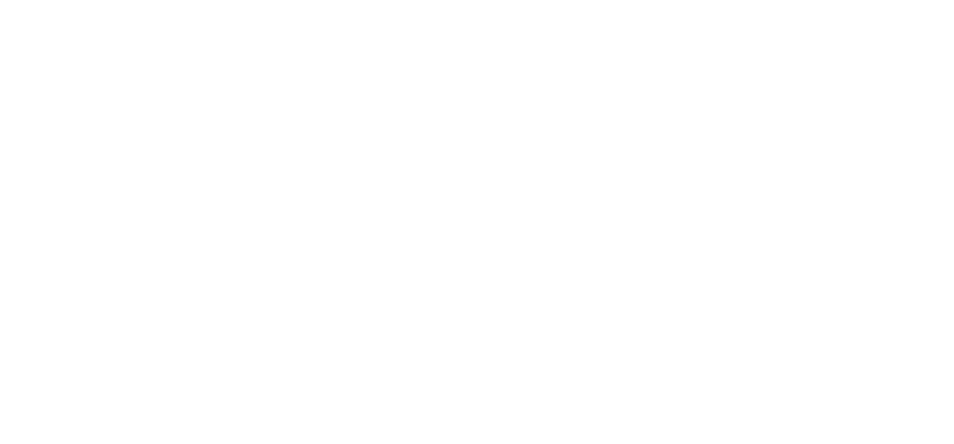
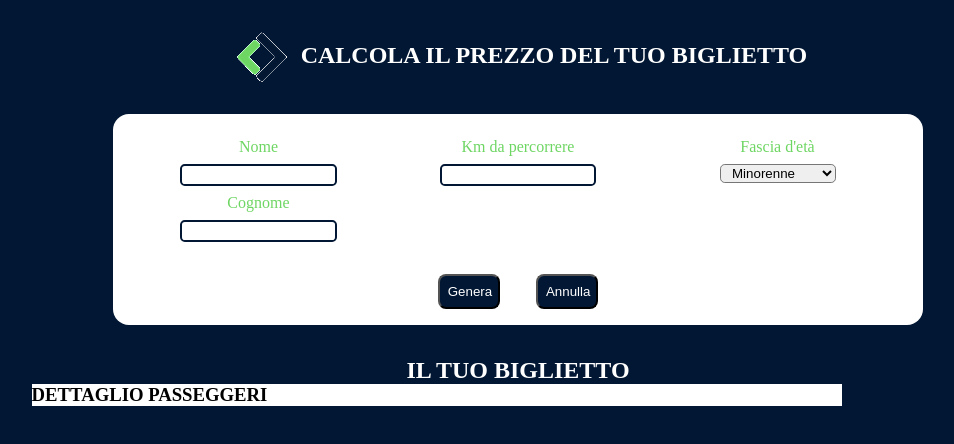
Before and after one commit to Mariosam2/js-biglietto-treno-form, a plain HTML site: page index.html in a window 1280 px wide. Shown: the whole page, without its empty margins (122-1076 px from the left). Drawn offline with Linux system fonts and the light colour scheme.

Commit message:
finished firtst section (HTML&CSS)

```diff
--- a/assets/css/style.css
+++ b/assets/css/style.css
@@ -1,5 +1,125 @@
+:root {
+    --bool-green: #6ed663;
+    --bool-blue: #021733;
+}
+
+
+
 * {
     box-sizing: border-box;
     margin: 0;
     padding: 0;
 }
+
+body {
+    background-color: var(--bool-blue);
+}
+
+.container {
+    width: 80%;
+    max-width: 1320px;
+    margin: 0 auto;
+}
+
+.title {
+    color: white;
+    text-align: center;
+
+}
+
+/* #region Utilities */
+.d-flex {
+    display: flex;
+}
+
+.grow-1 {
+    flex-grow: 1;
+}
+
+.text-uppercase {
+    text-transform: uppercase;
+}
+
+.my-2 {
+    margin-top: 2rem;
+    margin-bottom: 2rem;
+}
+/* #endregion */
+
+
+/* #region columns */
+[class*="col-"] {
+    background-color: white;
+}
+.col-10 {
+    width: calc((100%/12)*10);
+}
+/* #endregion */
+
+
+/* #region main */
+#site_main {
+    padding: 2rem;
+}
+
+#logo {
+    vertical-align: middle;
+    margin: 0 0.5rem;
+
+}
+
+#ticketForm {
+    color: var(--bool-green);
+    flex-wrap: wrap;
+    justify-content: space-between;
+    padding: 1rem;
+    margin: 2rem auto;
+    border-radius: 1rem;
+}
+
+#ticketForm > *:not(.submit) {
+    display: flex;
+    flex-direction: column;
+    width: calc(100%/3);
+    padding: 0 2rem;
+
+
+}
+
+.userData > * {
+    text-align: center;
+    margin: 0.5rem 0;
+}
+
+.userData input, .userData select {
+    max-width: 80%;
+    margin: 0 auto;
+    border-radius: 0.3rem;
+}
+
+.userData input[type="text"]{
+    padding: 0.1rem 0;
+    color: var(--bool-blue);
+    border-color: var(--bool-blue);
+    border-style: solid;
+}
+
+select {
+    padding-right: 1rem;
+}
+
+.submit {
+    text-align: center;
+    padding-top: 2rem;
+}
+
+.submit >* {
+    width: 8%;
+    padding: 0.5rem;
+    margin: 0 1rem;
+    border-radius: 0.5rem;
+    background-color: var(--bool-blue);
+    color: white;
+}
+
+/* #endregion */
--- a/index.html
+++ b/index.html
@@ -1,5 +1,6 @@
 <!DOCTYPE html>
 <html lang="en">
+
 <head>
     <meta charset="UTF-8">
     <meta http-equiv="X-UA-Compatible" content="IE=edge">
@@ -8,7 +9,55 @@
     <link rel="stylesheet" href="./assets/css/style.css">
     <script src="./assets/js/main.js" defer></script>
 </head>
+
 <body>
+    <main id="site_main">
+        <div class="container">
+            <section class="ticketPriceCalc">
+                <h2 class="title text-uppercase"><img src="./assets/img/logo.png" alt="" id="logo"> CALCOLA IL PREZZO DEL TUO BIGLIETTO</h2>
+                <div class="row">
+                    <form action="./index.html" method="get" class="d-flex col-10" id="ticketForm">
+                        <div class="userData">
+                            <label for="userName">Nome</label>
+                            <input type="text" name="userName" id="userName">
+                            <label for="userSurname">Cognome</label>
+                            <input type="text" name="userSurname" id="userSurname">
+                        </div>
+                        <div class="userData">
+                            <label for="distance">Km da percorrere</label>
+                            <input type="text" name="distance" id="distance">
+                        </div>
+                        <div class="userData">
+                            <label for="userAge">Fascia d'età</label>
+                            <select name="userAge" id="userAge">
+                                <option value="underAge">Minorenne</option>
+                                <option value="adult">Maggiorenne</option>
+                                <option value="overAge">Over 65</option>
+                            </select>
+                        </div>
+                        <div class=" submit grow-1">
+                            <input type="submit" value="Genera">
+                            <input type="submit" value="Annulla">
+                        </div>
 
+
+                    </form>
+
+                </div>
+
+            </section>
+            <section class="ticket">
+                <h2 class="title text-uppercase">Il tuo biglietto</h2>
+                <div class="row">
+                    <div class="col-10">
+                        <h3 class="text-uppercase">DETTAGLIO PASSEGGERI</h3>
+                    </div>
+                </div>
+            </section>
+
+        </div>
+
+    </main>
 </body>
+
 </html>
```
Also changed, not shown: assets/img/biglietto-treno-form.png (added), assets/img/logo.png (added).
